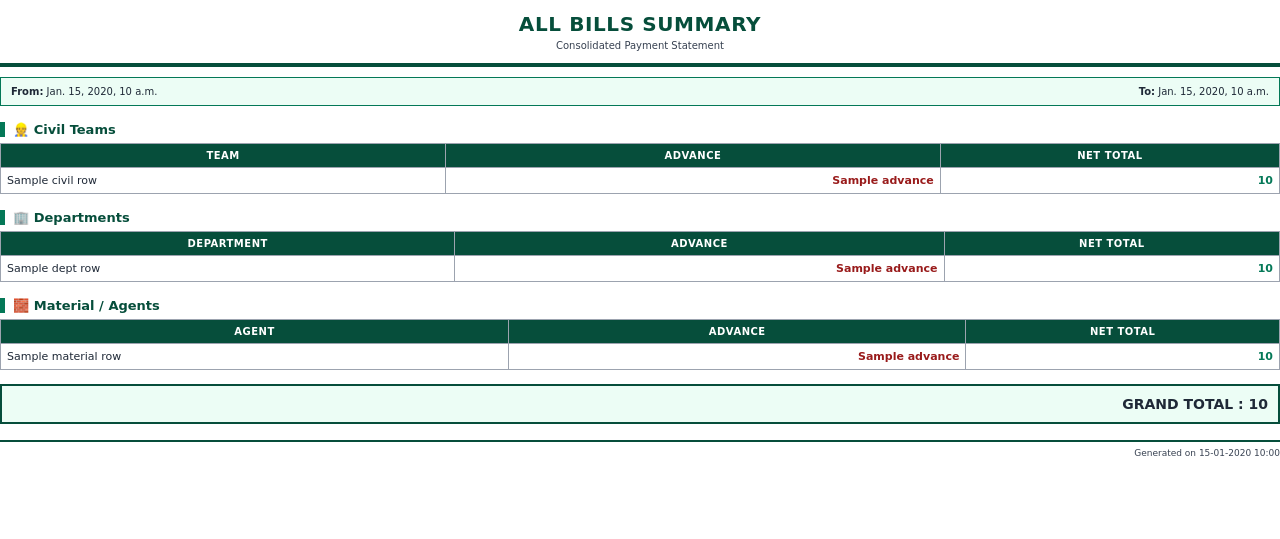
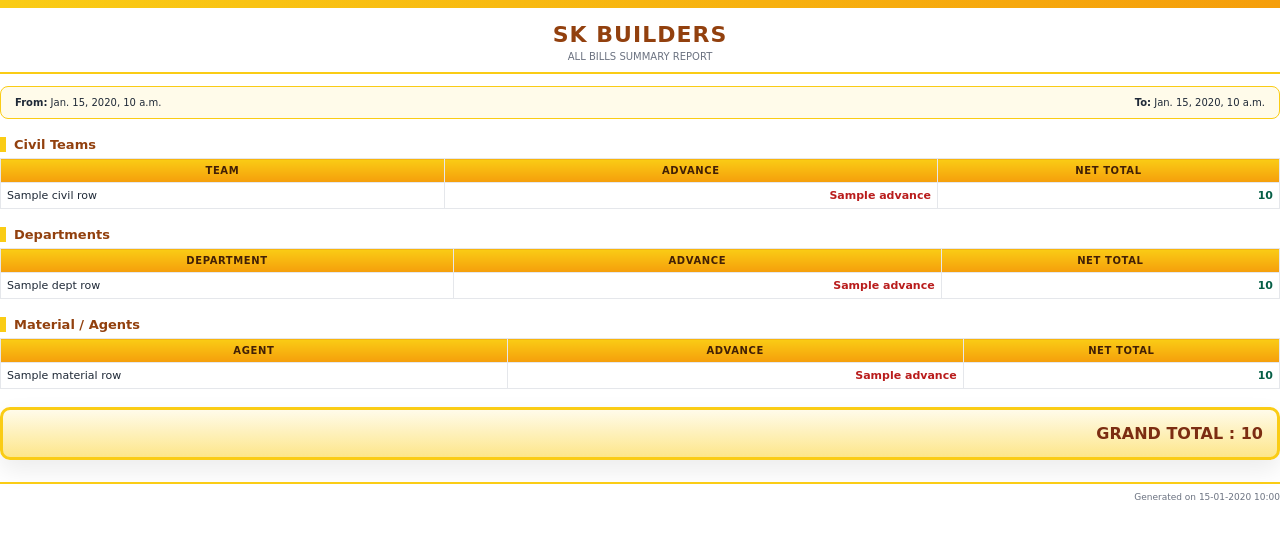
Before and after one commit to Kalyanimuthu/civil-management-system, a Django app: template civil_app/templates/all_bills_pdf.html in a window 1280 px wide. Shown: the top 539 px of the page. Run offline with Django 5.2, Linux system fonts and the light colour scheme; the template is opened without the code that fills it: most values are stand-ins (such as "Sample title", 1, 10 or a date in 2020).

Commit message:
first commit

```diff
--- a/civil_app/templates/all_bills_pdf.html
+++ b/civil_app/templates/all_bills_pdf.html
@@ -11,45 +11,65 @@
     margin:0;
   }
 
+  /* ===== TOP BRAND BAR ===== */
+  .brand-bar{
+    background:linear-gradient(90deg,#facc15,#f59e0b);
+    height:8px;
+  }
+
   /* ===== HEADER ===== */
   .header{
     text-align:center;
-    padding:12px 0;
-    border-bottom:4px solid #064e3b;
-    margin-bottom:10px;
+    padding:14px 0 10px;
+    border-bottom:2px solid #facc15;
   }
 
-  .header h2{
+  .header h1{
     margin:0;
-    font-size:20px;
-    color:#064e3b;
-    letter-spacing:0.6px;
+    font-size:22px;
+    color:#92400e;
+    font-weight:900;
+    letter-spacing:1px;
   }
 
-  .sub{
+  .header .sub{
     font-size:10px;
-    color:#374151;
+    color:#6b7280;
     margin-top:4px;
   }
 
-  /* ===== META ===== */
+  /* ===== META CARD ===== */
   .meta{
-    padding:8px 10px;
-    background:#ecfdf5;
-    border:1px solid #047857;
-    font-size:10px;
-    margin-bottom:12px;
+    margin:12px 0;
+    padding:10px 14px;
+    background:#fffbea;
+    border:1px solid #facc15;
+    border-radius:8px;
     display:flex;
     justify-content:space-between;
+    font-size:10px;
+  }
+
+  /* ===== SUMMARY STRIP ===== */
+  .summary-strip{
+    margin:10px 0 16px;
+    padding:10px;
+    background:linear-gradient(180deg,#fffbea,#fef3c7);
+    border:1px solid #fde68a;
+    border-radius:8px;
+    font-weight:900;
+    text-align:right;
+    color:#92400e;
   }
 
   /* ===== SECTION TITLE ===== */
   h3{
-    margin:16px 0 6px;
+    margin:18px 0 6px;
     font-size:13px;
-    color:#064e3b;
-    border-left:5px solid #047857;
+    color:#92400e;
+    border-left:6px solid #facc15;
     padding-left:8px;
+    font-weight:900;
   }
 
   /* ===== TABLE ===== */
@@ -57,24 +77,26 @@
     width:100%;
     border-collapse:collapse;
     margin-top:6px;
+    overflow:hidden;
   }
 
   th,td{
-    border:1px solid #9ca3af;
+    border:1px solid #e5e7eb;
     padding:6px;
   }
 
   th{
-    background:#064e3b;
-    color:#ffffff;
+    background:linear-gradient(180deg,#facc15,#f59e0b);
+    color:#422006;
     font-size:10px;
     text-transform:uppercase;
-    letter-spacing:0.05em;
+    letter-spacing:.06em;
     text-align:center;
+    font-weight:900;
   }
 
   tbody tr:nth-child(even){
-    background:#ecfdf5;
+    background:#fffdf5;
   }
 
   td{
@@ -84,44 +106,63 @@
   .right{ text-align:right; }
 
   .advance{
-    color:#991b1b;
-    font-weight:700;
+    color:#b91c1c;
+    font-weight:800;
   }
 
   .total{
-    color:#047857;
+    color:#065f46;
     font-weight:900;
   }
 
   /* ===== GRAND TOTAL ===== */
   .grand-box{
-    margin-top:14px;
-    border:2px solid #064e3b;
-    background:#ecfdf5;
-    padding:10px;
-    font-size:14px;
+    margin-top:18px;
+    border:3px solid #facc15;
+    background:linear-gradient(180deg,#fffbea,#fde68a);
+    padding:14px;
+    font-size:16px;
     font-weight:900;
     text-align:right;
+    border-radius:10px;
+    color:#7c2d12;
+    box-shadow:0 10px 25px rgba(0,0,0,0.08);
   }
 
   /* ===== FOOTER ===== */
   .footer{
-    margin-top:16px;
-    padding-top:6px;
-    border-top:2px solid #064e3b;
+    margin-top:22px;
+    padding-top:8px;
+    border-top:2px solid #facc15;
     font-size:9px;
     text-align:right;
-    color:#374151;
+    color:#6b7280;
+  }
+
+  /* ===== WATERMARK (optional premium feel) ===== */
+  .watermark{
+    position:fixed;
+    top:40%;
+    left:20%;
+    font-size:60px;
+    color:#fef3c7;
+    transform:rotate(-30deg);
+    opacity:.25;
+    z-index:-1;
   }
 </style>
 </head>
 
 <body>
 
+
+
+<div class="brand-bar"></div>
+
 <!-- HEADER -->
 <div class="header">
-  <h2>ALL BILLS SUMMARY</h2>
-  <div class="sub">Consolidated Payment Statement</div>
+  <h1>SK BUILDERS</h1>
+  <div class="sub">ALL BILLS SUMMARY REPORT</div>
 </div>
 
 <!-- META -->
@@ -131,7 +172,7 @@
 </div>
 
 <!-- ================= CIVIL ================= -->
-<h3>👷 Civil Teams</h3>
+<h3>Civil Teams</h3>
 <table>
 <thead>
 <tr>
@@ -154,7 +195,7 @@
 </table>
 
 <!-- ================= DEPARTMENT ================= -->
-<h3>🏢 Departments</h3>
+<h3>Departments</h3>
 <table>
 <thead>
 <tr>
@@ -177,7 +218,7 @@
 </table>
 
 <!-- ================= MATERIAL ================= -->
-<h3>🧱 Material / Agents</h3>
+<h3>Material / Agents</h3>
 <table>
 <thead>
 <tr>
@@ -201,7 +242,7 @@
 
 <!-- ================= GRAND TOTAL ================= -->
 <div class="grand-box">
-  GRAND TOTAL : {{ grand_total }}
+  GRAND TOTAL : {{ grand_total|default:0 }}
 </div>
 
 <!-- FOOTER -->
```
Also changed, not shown: civil_app/views.py (+7 -0 lines).
